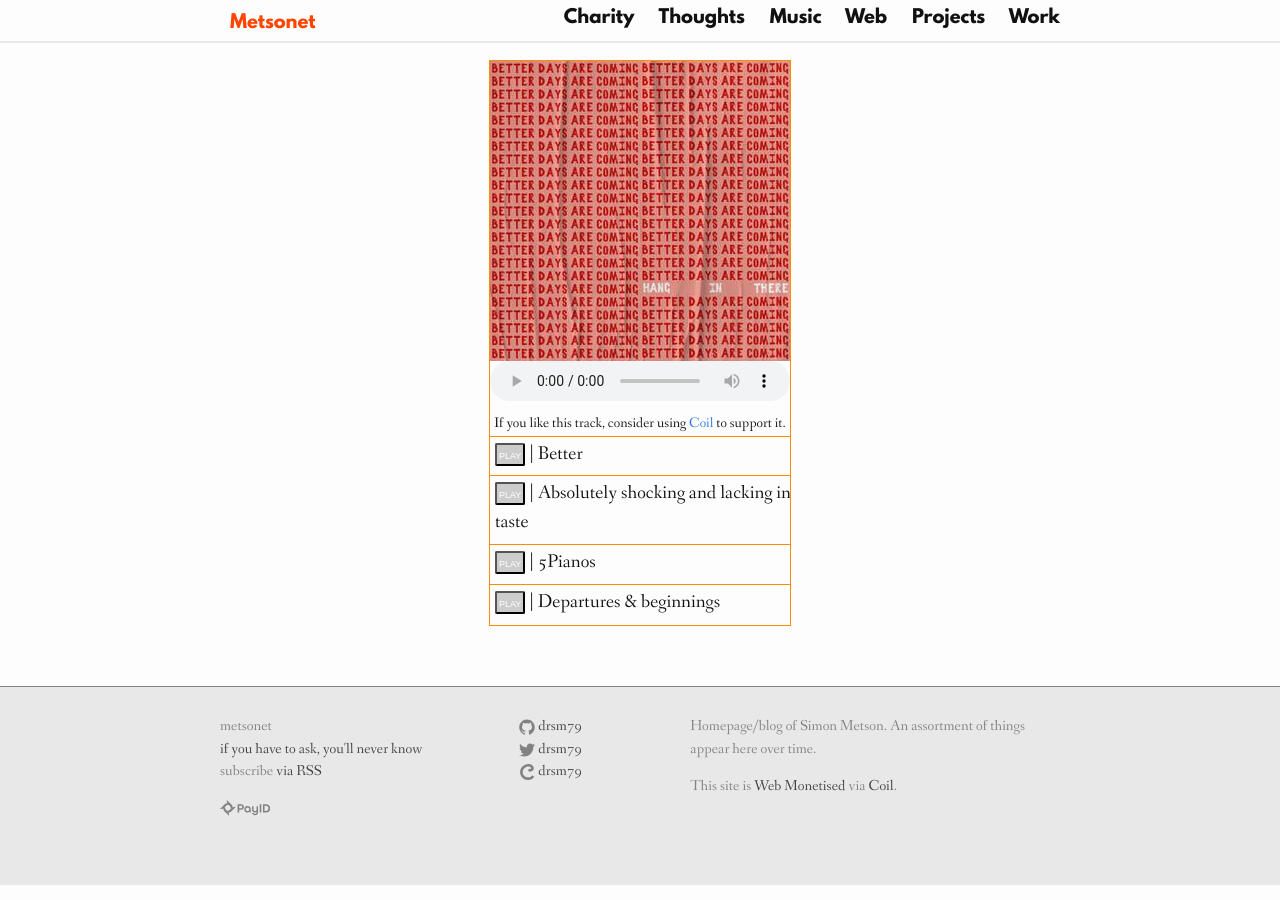
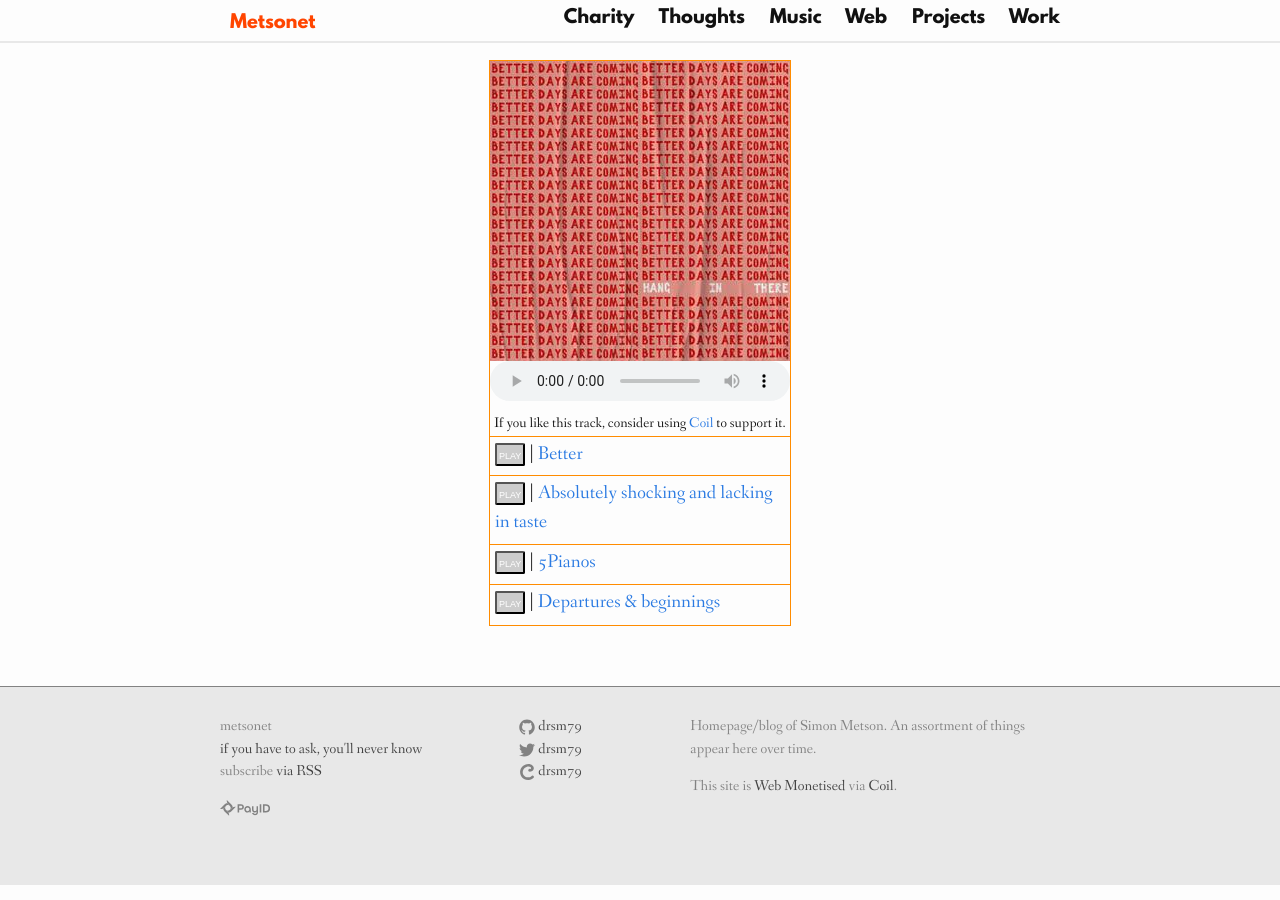
Before and after one commit to drsm79/drsm79.github.com, a Jekyll site: the page built from playlist.md, in a window 1280 px wide. Built offline with Jekyll 4.4.1, drawn with Linux system fonts in a browser that asks for light colours; some of the changed lines change nothing that is shown.

Commit message:
playlist link to track post

```diff
--- a/css/main.scss
+++ b/css/main.scss
@@ -69,7 +69,6 @@
     }
     #playlist {
         max-height: 300px;
-        width: 100%;
         padding: 0px;
         margin: 0px;
         text-align: left;
@@ -90,7 +89,6 @@
             list-style-position: outside;
             li{
                 border-top: darkorange solid 1px;
-                width: 100%;
                 padding: 5px;
                 :nth-child(odd) { background: #ccc; }
             }
--- a/playlist.md
+++ b/playlist.md
@@ -66,12 +66,16 @@
             var entry = document.createElement("li");
             var play = document.createElement("button");
             play.onclick = function(){
-                playTrack(tracks[i]);
+                playTrack(tracks[i].track);
             }
             play.innerHTML = "play";
-            content = ' | ' + tracks[i].title;
             entry.appendChild(play);
+            content = ' | ';
             entry.appendChild(document.createTextNode(content));
+            var link = document.createElement("a");
+            link.href =  tracks[i].post;
+            link.appendChild(document.createTextNode(tracks[i].track.title));
+            entry.appendChild(link);
             playlist.appendChild(entry);
         }
         var newHeight = player.offsetHeight + container.offsetHeight + 10;
@@ -81,15 +85,18 @@
     var position = 0;
     var tracks = [{% for page in site.posts %}
     {% if page.track %}
-    {{ page.track | jsonify }} {% unless forloop.last %}, {% endunless %}
+    {
+        "track": {{ page.track | jsonify }},
+        "post": {{ page.url  | jsonify }}
+    }{% unless forloop.last %}, {% endunless %}
     {% endif %}
     {% endfor %}]
-
+    console.log(tracks);
     audio.addEventListener('ended', (event) => {
         position += 1;
         if (position >= tracks.length) { position = 0 };
-        console.log('Up next: ' + tracks[position].title);
-        playTrack(tracks[position]);
+        console.log('Up next: ' + tracks[position].track.title);
+        playTrack(tracks[position].track);
     });
 
     window.setTimeout(function(event){
@@ -99,7 +106,7 @@
             doMonetise();
         }
         renderPlaylist(tracks);
-        playTrack(tracks[position]);
+        playTrack(tracks[position].track);
     }, 5
     )
 </script>
```
